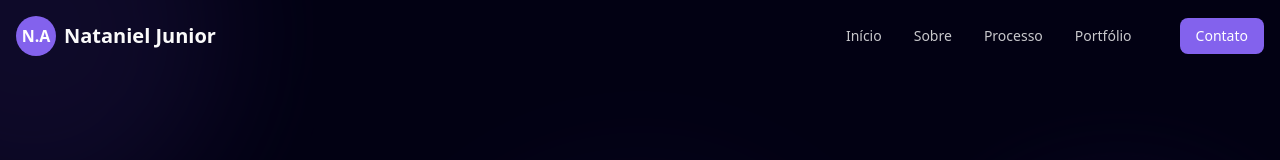
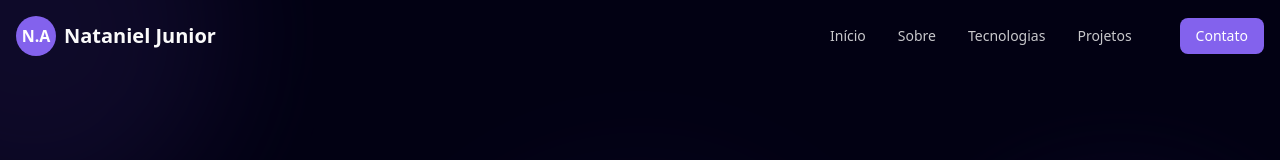
Before and after one commit to Nattanjunior/portfolio, a Next.js app: page / in a window 1280 px wide. Shown: the top 160 px of the page. Built offline with nearby package versions, Linux system fonts and the light colour scheme.

Commit message:
fix: atualiza links de navegação no header

```diff
--- a/src/components/header/header.tsx
+++ b/src/components/header/header.tsx
@@ -7,8 +7,8 @@ import { Button } from '@/components/ui/button';
 const navItems = [
   { name: 'Início', href: '#home' },
   { name: 'Sobre', href: '#about' },
-  { name: 'Processo', href: '#process' },
-  { name: 'Portfólio', href: '#portfolio' },
+  { name: 'Tecnologias', href: '#tech' },
+  { name: 'Projetos', href: '#project' },
 ];
 
 export function Header() {
```
